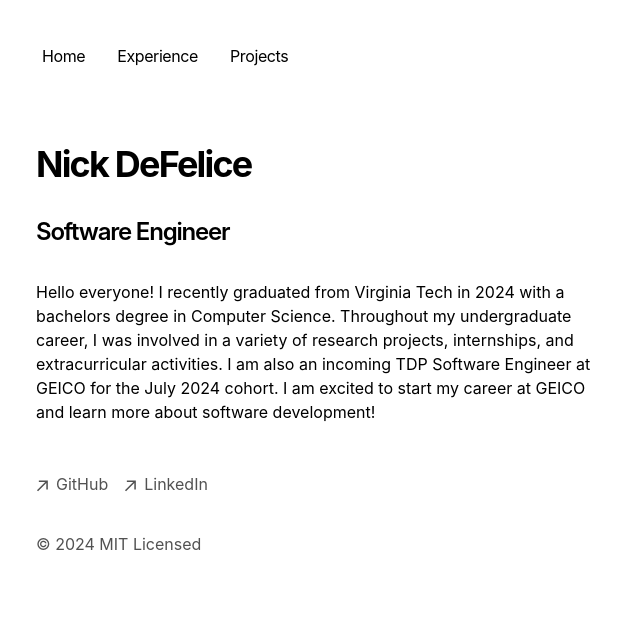
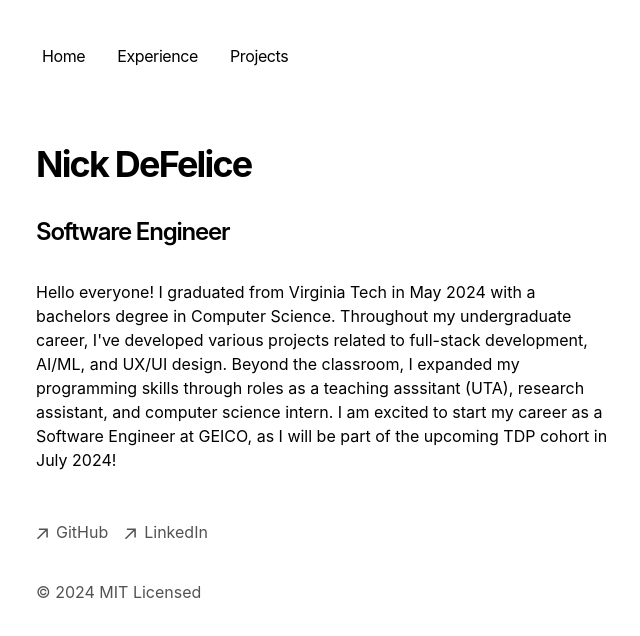
Before and after one commit to ndefelice/Portfolio, a Next.js app in the folder portfolio/: page / in a window 1280 px wide. Shown: the top 636 px of the page, without its empty margins (316-956 px from the left). Built offline with nearby package versions, Linux system fonts and the light colour scheme.

Commit message:
Ready to deploy

```diff
--- a/portfolio/app/page.tsx
+++ b/portfolio/app/page.tsx
@@ -10,10 +10,10 @@ export default function Page() {
         Software Engineer
       </h1>
       <p className="mb-4">
-        {`Hello everyone! I recently graduated from Virginia Tech in 2024 with a bachelors degree in Computer Science. Throughout my undergraduate career,
-        I was involved in a variety of research projects, internships, and extracurricular activities. I am also an incoming TDP Software Engineer at GEICO
-        for the July 2024 cohort. I am excited to start my career at GEICO and learn more about
-        software development!`}
+        {`Hello everyone! I graduated from Virginia Tech in May 2024 with a bachelors degree in Computer Science. Throughout my undergraduate career,
+        I've developed various projects related to full-stack development, AI/ML, and UX/UI design. Beyond the classroom, I expanded my programming skills through roles as
+        a teaching asssitant (UTA), research assistant, and computer science intern. I am excited to start my career as a Software Engineer at GEICO, as I will be part of the
+        upcoming TDP cohort in July 2024!`}
       </p>
       {/* <div className="my-8">
         <BlogPosts />
--- a/portfolio/app/projects/page.tsx
+++ b/portfolio/app/projects/page.tsx
@@ -21,7 +21,7 @@ import ProjectCard from "app/components/project-card"
 export default function Page() {
   return (
     <section>
-      <h1 className="mb-8 text-3xl font-semibold tracking-tighter">
+      <h1 className="mb-4 text-3xl font-semibold tracking-tighter">
         Projects
       </h1>
       <ProjectCard
```
Also changed, not shown: 1 other file (tests, documents, lock files or other folders).
